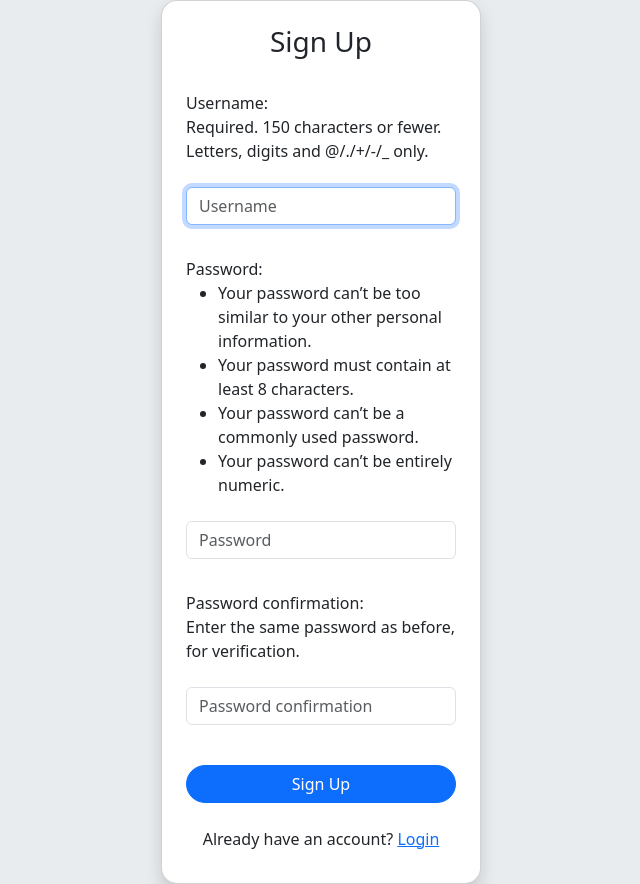
After one commit to impfundev/library-app, a Django app: page /auth/sign-up/ in a window 1280 px wide. The commit adds this page. Shown: the whole page, without its empty margins (319-959 px from the left). Run offline with Django 5.2, Linux system fonts and the light colour scheme.

Commit message:
feat: librarian authentication

```diff
--- a/config/settings.py
+++ b/config/settings.py
@@ -71,6 +71,8 @@ MIDDLEWARE = [
     "django.contrib.auth.middleware.AuthenticationMiddleware",
     "django.contrib.messages.middleware.MessageMiddleware",
     "django.middleware.clickjacking.XFrameOptionsMiddleware",
+    # local
+    "users.middleware.AuthMiddleware",
 ]
 
 ROOT_URLCONF = "config.urls"
--- a/config/urls.py
+++ b/config/urls.py
@@ -19,7 +19,15 @@ from django.contrib import admin
 from django.urls import path, include
 from django.conf import settings
 from django.conf.urls.static import static
+from django.contrib.auth.views import LogoutView
+
 from dashboard.views import UpcomingLoanView, OverduedLoanView
+from users.views import (
+    LibrarianLoginView,
+    LibrarianLogoutView,
+    LibrarianSignUpView,
+    LibrarianResetPassword,
+)
 
 urlpatterns = [
     # local
@@ -30,6 +38,15 @@ urlpatterns = [
     path("book-loans/", include("loans.urls")),
     path("upcoming-loans/", UpcomingLoanView.as_view(), name="upcoming_loans"),
     path("overdued-loans/", OverduedLoanView.as_view(), name="overdued_loans"),
+    # auth
+    path("auth/login/", LibrarianLoginView.as_view(), name="librarian_login"),
+    path("auth/logout/", LibrarianLogoutView.as_view(), name="librarian_logout"),
+    path("auth/sign-up/", LibrarianSignUpView.as_view(), name="librarian_logout"),
+    path(
+        "auth/forgot-password/",
+        LibrarianResetPassword.as_view(),
+        name="reset_password",
+    ),
     # api
     path("api/v1/", include("api.urls"), name="API_V1"),
     # 3rd party
--- a/dashboard/templates/profile.html
+++ b/dashboard/templates/profile.html
@@ -14,7 +14,7 @@
   >
   <a
     class="w-100 btn btn-outline-primary border-white text-white text-start"
-    href="/auth/logout/{{ user.id }}/"
+    href="/logout/"
     ><i class="bi bi-box-arrow-left"></i> logout</a
   >
 </div>
--- a/users/forms.py
+++ b/users/forms.py
@@ -1,5 +1,12 @@
 from django import forms
 from users.models import User
+from django.contrib.auth import password_validation
+from django.contrib.auth.forms import (
+    UserCreationForm,
+    AuthenticationForm,
+    PasswordResetForm,
+    UsernameField,
+)
 
 
 class UserForm(forms.ModelForm):
@@ -42,3 +49,84 @@ class UserForm(forms.ModelForm):
     def __init__(self, *args, **kwargs):
         super(UserForm, self).__init__(*args, **kwargs)
         self.fields["password"].required = False
+
+
+class SignUpForm(UserCreationForm):
+    password1 = forms.CharField(
+        label=("Password"),
+        strip=False,
+        widget=forms.PasswordInput(
+            attrs={
+                "placeholder": "Password",
+                "autocomplete": "new-password",
+                "class": "form-control my-4",
+            }
+        ),
+        help_text=password_validation.password_validators_help_text_html(),
+    )
+    password2 = forms.CharField(
+        label=("Password confirmation"),
+        widget=forms.PasswordInput(
+            attrs={
+                "placeholder": "Password confirmation",
+                "autocomplete": "new-password",
+                "class": "form-control my-4",
+            }
+        ),
+        strip=False,
+        help_text=("Enter the same password as before, for verification."),
+    )
+
+    class Meta:
+        model = User
+        fields = ["username", "password1", "password2"]
+
+        widgets = {
+            "username": forms.TextInput(
+                attrs={
+                    "placeholder": "Username",
+                    "class": "form-control my-4",
+                }
+            ),
+        }
+
+
+class LoginForm(AuthenticationForm):
+    username = UsernameField(
+        widget=forms.TextInput(
+            attrs={
+                "placeholder": "Username",
+                "autofocus": True,
+                "class": "form-control",
+            }
+        )
+    )
+    password = forms.CharField(
+        label=("Password"),
+        strip=False,
+        widget=forms.PasswordInput(
+            attrs={
+                "placeholder": "Password",
+                "autocomplete": "current-password",
+                "class": "form-control",
+            }
+        ),
+    )
+
+    class Meta:
+        model = User
+        fields = ["username", "password"]
+
+
+class ForgotPasswordForm(PasswordResetForm):
+    email = forms.EmailField(
+        label=("Email"),
+        max_length=254,
+        widget=forms.EmailInput(
+            attrs={
+                "placeholder": "Email",
+                "autocomplete": "email",
+                "class": "form-control",
+            }
+        ),
+    )
--- /dev/null
+++ b/users/middleware.py
@@ -0,0 +1,18 @@
+from django.utils.deprecation import MiddlewareMixin
+from django.http import HttpResponseRedirect
+
+
+class AuthMiddleware(MiddlewareMixin):
+
+    def __init__(self, get_response):
+        self.get_response = get_response
+
+    def __call__(self, request):
+        response = self.get_response(request)
+
+        if not request.user.is_authenticated and request.path.startswith("/dashboard/"):
+            return HttpResponseRedirect("/auth/login")
+        elif request.user.is_authenticated and request.path.startswith("/auth/"):
+            return HttpResponseRedirect("/dashboard/")
+        else:
+            return response
--- /dev/null
+++ b/users/templates/librarians/sign_up.html
@@ -0,0 +1,32 @@
+{% extends "base.html" %} {% block content %}
+<main
+  style="min-height: 100vh"
+  class="w-100 h-100 bg-body-secondary d-flex justify-content-center align-items-center"
+>
+  <form
+    method="POST"
+    class="card gap-2 w-25 p-4 rounded-4 shadow"
+  >
+    <h1 class="h3 text-center mb-4">Sign Up</h1>
+    {% csrf_token %}
+    {{ form }}
+    <button
+      type="submit"
+      id="submit-sign-up"
+      class="btn btn-primary my-2 rounded-5"
+    >
+      Sign Up
+    </button>
+    <div class="d-flex flex-column align-items-center">
+      {% if error_message %}
+      <p class="alert alert-warning small" role="alert">
+        <i class="bi bi-exclamation-circle"></i> {{ error_message }}
+      </p>
+      {% endif %}
+      <p class="my-2">
+        Already have an account? <a href="/auth/login">Login</a>
+      </p>
+    </div>
+  </form>
+</main>
+{% endblock content %}
--- a/users/views.py
+++ b/users/views.py
@@ -1,8 +1,12 @@
 from django.db.models import Q
 from django.views import generic
+from django.contrib.auth import logout
+from django.http import HttpResponseRedirect
+
+from django.contrib.auth.views import LoginView, PasswordResetView
 
 from users.models import Librarian, Member
-from users.forms import UserForm, User
+from users.forms import UserForm, User, LoginForm, SignUpForm, ForgotPasswordForm
 
 
 class UserListView(generic.ListView):
@@ -100,12 +104,12 @@ class LibrarianCreateView(UserCreateView):
 
 class LibrarianUpdateView(UserUpdateView):
     model = Librarian
-    success_url = "/dashboard/librarians"
+    success_url = "/users/librarians"
 
 
 class LibrarianDeleteView(UserDeleteView):
     model = Librarian
-    success_url = "/dashboard/librarians"
+    success_url = "/users/librarians"
 
 
 class MemberListView(UserListView):
@@ -116,7 +120,7 @@ class MemberListView(UserListView):
 
 class MemberCreateView(UserCreateView):
     model = User
-    success_url = "/dashboard/members/"
+    success_url = "/users/members/"
 
     def post(self, request, *args, **kwargs):
         form = self.get_form()
@@ -131,9 +135,72 @@ class MemberCreateView(UserCreateView):
 
 class MemberUpdateView(UserUpdateView):
     model = Member
-    success_url = "/dashboard/members"
+    success_url = "/users/members"
 
 
 class MemberDeleteView(UserDeleteView):
     model = Member
-    success_url = "/dashboard/members"
+    success_url = "/users/members"
+
+
+class LibrarianLoginView(LoginView):
+    form_class = LoginForm
+    template_name = "librarians/login.html"
+    redirect_authenticated_user = "/dashboard/"
+
+    def post(self, request, *args, **kwargs):
+        form = self.get_form()
+        context = self.get_context_data()
+
+        if form.is_valid():
+            username = form.data.get("username")
+            user = User.objects.get(username=username)
+
+            if not user.is_staff:
+                context["error_message"] = "Access Denie, account is not staff"
+
+                return self.form_invalid(form)
+            return self.form_valid(form)
+        else:
+            return self.form_invalid(form)
+
+
+class LibrarianLogoutView(generic.TemplateView):
+    success_url = "/auth/login/"
+
+    def get(self, request, *args, **kwargs):
+        context = self.get_context_data(**kwargs)
+
+        if request.user.is_authenticated:
+            logout(request)
+            return HttpResponseRedirect(self.success_url)
+
+        return self.render_to_response(context)
+
+
+class LibrarianSignUpView(generic.FormView):
+    form_class = SignUpForm
+    template_name = "librarians/sign_up.html"
+
+    def post(self, request, *args, **kwargs):
+        form = self.get_form()
+
+        if form.is_valid:
+            username = form.data.get("username")
+            email = form.data.get("email")
+            password = form.data.get("password")
+
+            user = User.objects.create_user(
+                username=username, email=email, password=password
+            )
+
+            Librarian.objects.create(user=user)
+
+            return self.form_valid(form)
+        else:
+            return self.form_invalid(form)
+
+
+class LibrarianResetPassword(PasswordResetView):
+    form_class = ForgotPasswordForm
+    template_name = "librarians/forgot_password.html"
```
Also changed, not shown: users/templates/librarians/forgot_password.html (added, +23 -0 lines), users/templates/librarians/login.html (added, +28 -0 lines).
